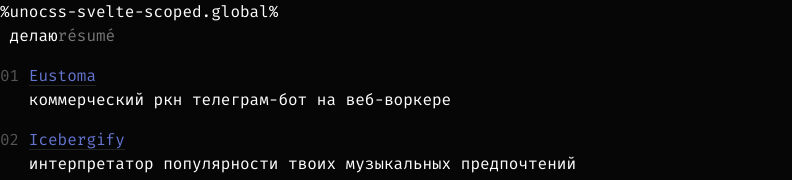
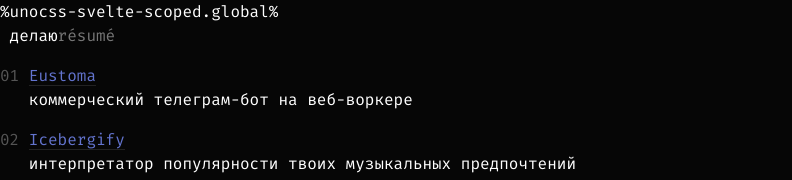
Before and after one commit to aksiere/shrptn, a SvelteKit app: page /projects in a window 1280 px wide. Shown: the top 180 px of the page, without its empty margins (0-792 px from the left). Built offline with nearby package versions, Linux system fonts and the light colour scheme.

Commit message:
Update +page.svelte

```diff
--- a/src/routes/(stuff)/projects/+page.svelte
+++ b/src/routes/(stuff)/projects/+page.svelte
@@ -8,7 +8,7 @@
 
     const items = [
         // { href: '/frasera', title: 'Frasera', desc: 'библиотека детально проработанных UI компонентов', disabled: false },
-	{ href: 'https://eusto.ma', title: 'Eustoma', desc: 'коммерческий ркн телеграм-бот на веб-воркере', target: '_blank' },
+	{ href: 'https://eusto.ma', title: 'Eustoma', desc: 'коммерческий телеграм-бот на веб-воркере', target: '_blank' },
         // { href: 'https://github.com/aksiere/eustoma-proxy-tool', title: 'Eustoma Proxy Tool', desc: 'прокси-сервер на Go с поддержкой динамических ключей (ssconf://)', target: '_blank' },
         { href: 'https://icebergify.chrns.fr/', title: 'Icebergify', desc: 'интерпретатор популярности твоих музыкальных предпочтений', target: '_blank' },
         // { href: 'https://github.com/aksiere/paeonia', title: 'Paeonia', desc: 'utility-first CSS фреймворк на базе UnoCSS', target: '_blank' },
```
